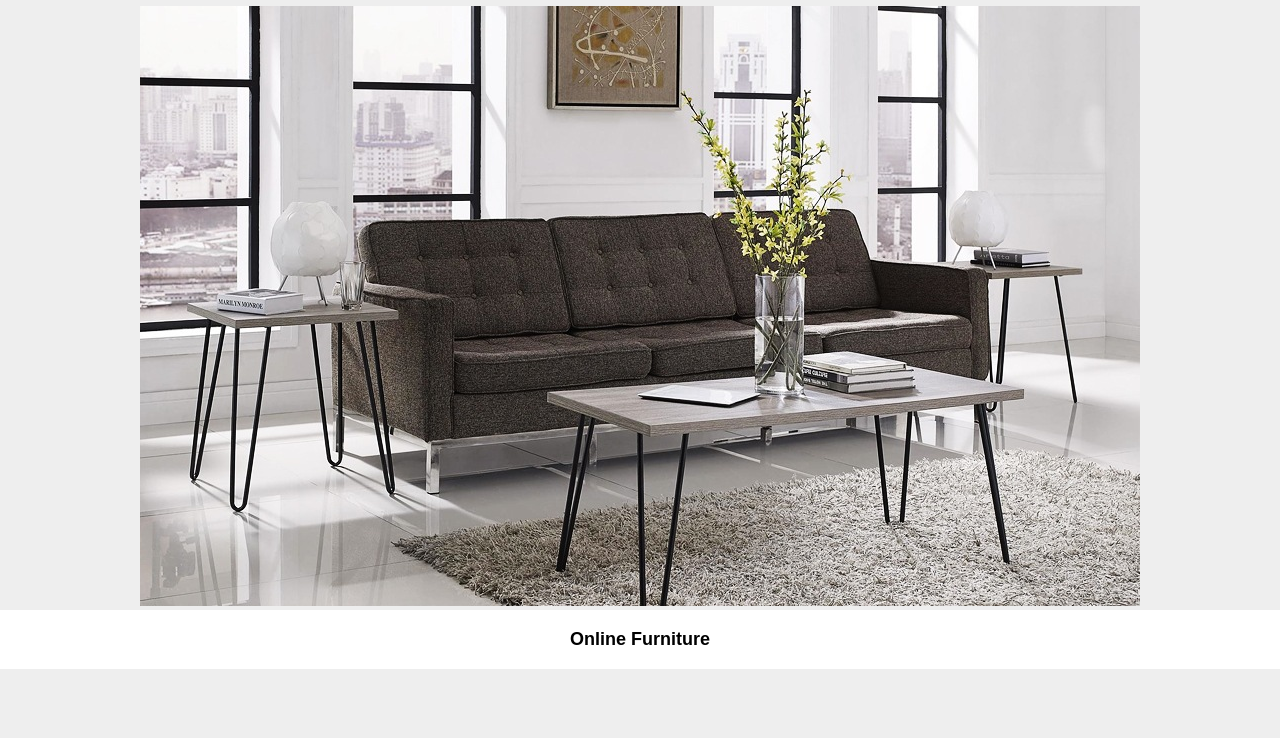
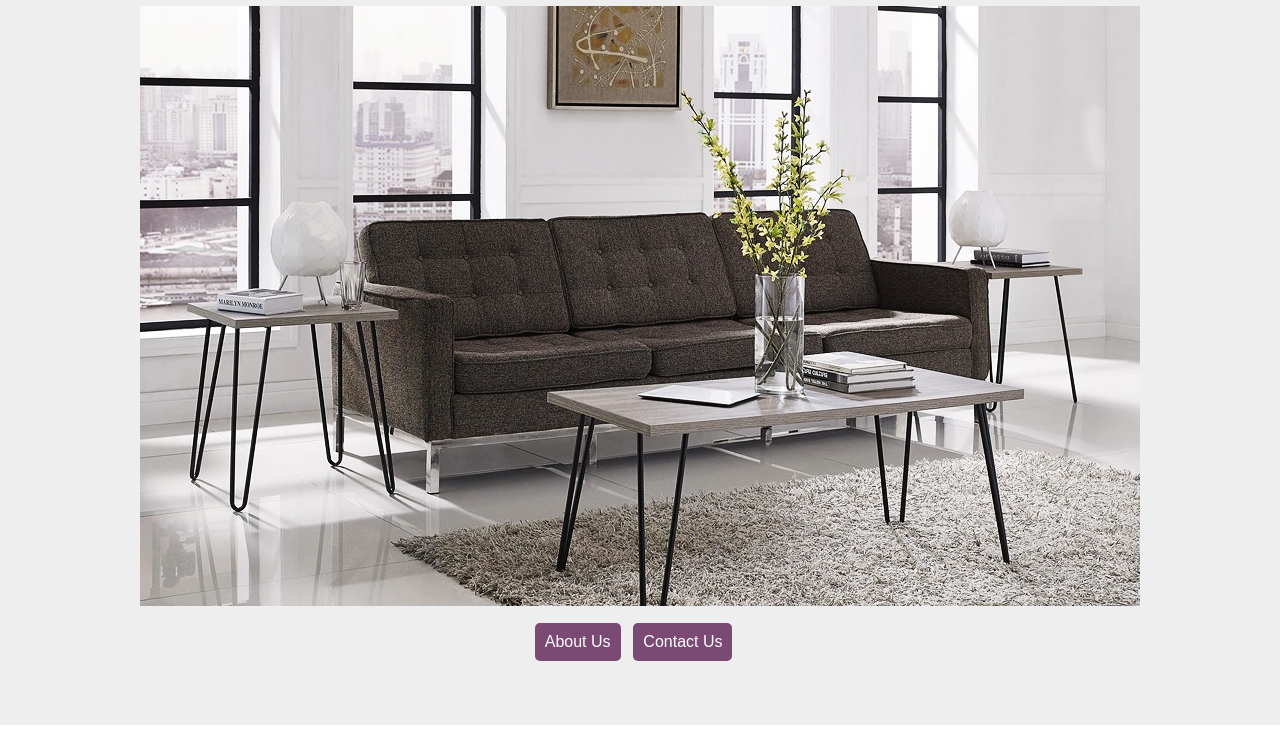
Before and after one commit to bbryant7/e-com-site, a React app: page / in a window 1280 px wide. Shown: the part 158-896 px from the top of the page. Before the commit the page ends 827 px from the top, so only its background shows below. Built offline with nearby package versions, Linux system fonts and the light colour scheme; a web font is replaced by a local one.

Commit message:
add buttons

```diff
--- a/public/index.html
+++ b/public/index.html
@@ -10,16 +10,8 @@
     -->
     <link rel="manifest" href="%PUBLIC_URL%/manifest.json">
     <link rel="shortcut icon" href="%PUBLIC_URL%/favicon.ico">
-    <!--
-      Notice the use of %PUBLIC_URL% in the tags above.
-      It will be replaced with the URL of the `public` folder during the build.
-      Only files inside the `public` folder can be referenced from the HTML.
-
-      Unlike "/favicon.ico" or "favicon.ico", "%PUBLIC_URL%/favicon.ico" will
-      work correctly both with client-side routing and a non-root public URL.
-      Learn how to configure a non-root public URL by running `npm run build`.
-    -->
-    <title>React App</title>
+  <link href="https://fonts.googleapis.com/css?family=News+Cycle" rel="stylesheet">
+    <title>Online Furniture</title>
   </head>
   <body>
     <noscript>
--- a/src/components/About.js
+++ b/src/components/About.js
@@ -37,6 +37,9 @@ export default class About extends Component {
           money and resources to helping people live a better life.
         </p>
       </div>
+      <Link to="/contact">
+          <button className="about-button"> Conact Us</button>
+        </Link>
       </div>
     );
   }
--- a/src/components/App.js
+++ b/src/components/App.js
@@ -1,6 +1,7 @@
 import React, { Component } from 'react';
 import '../styles/App.css';
 import Display from '../images/Display.jpg';
+import { Link } from "react-router-dom";
 
 class App extends Component {
   render() {
@@ -10,6 +11,14 @@ class App extends Component {
       <div className="App">
       <h1>  Let <span className="title"> Online Furniture</span> make all your home decor dreams come true </h1>
         <img src={Display} alt="Livingroom furniture set"></img>
+        <br></br>
+        <Link to="/about">
+            <button className="splash-button"> About Us</button>
+          </Link>
+          <Link to="/contact">
+              <button className="splash-button"> Contact Us</button>
+            </Link>
+
 
       </div>
     );
--- a/src/components/Contact.js
+++ b/src/components/Contact.js
@@ -36,6 +36,9 @@ export default class Contact extends Component {
             <p> sales@baileysfurniturestore.com </p>
           </a></div>
         </div>
+        <Link to="/about">
+            <button> About Us</button>
+          </Link>
       </div>
     );
   }
--- a/src/styles/index.css
+++ b/src/styles/index.css
@@ -83,7 +83,16 @@ button {
   border: none;
   font-size: 16px;
   color: white;
+}
 
+.about-button{
+    margin-left: 47%;
+
+}
+
+.splash-button{
+  margin-top:1%;
+  margin-right: 1%;
 }
 
 h2 {
@@ -132,6 +141,7 @@ footer {
   background-color: white;
   padding: 1px;
   margin: 0;
+  margin-top: 5%;
   text-align: center;
   font-size: 18px;
   font-weight: bold;
```
